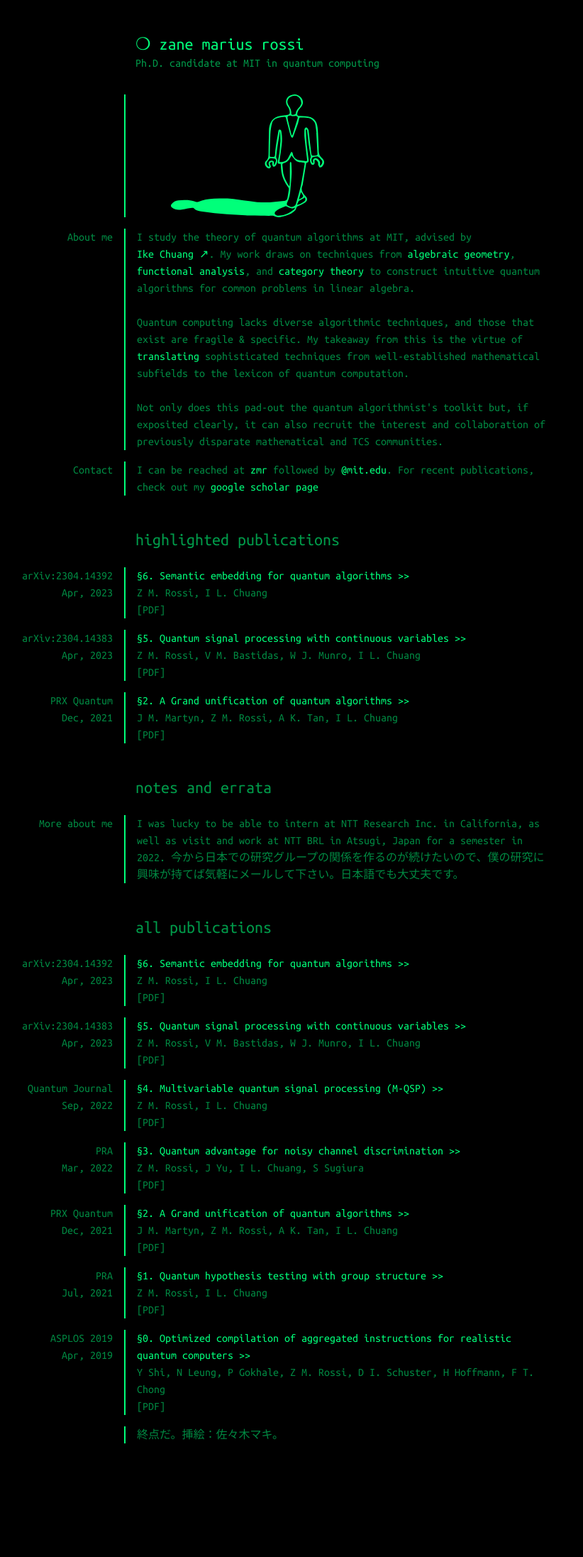
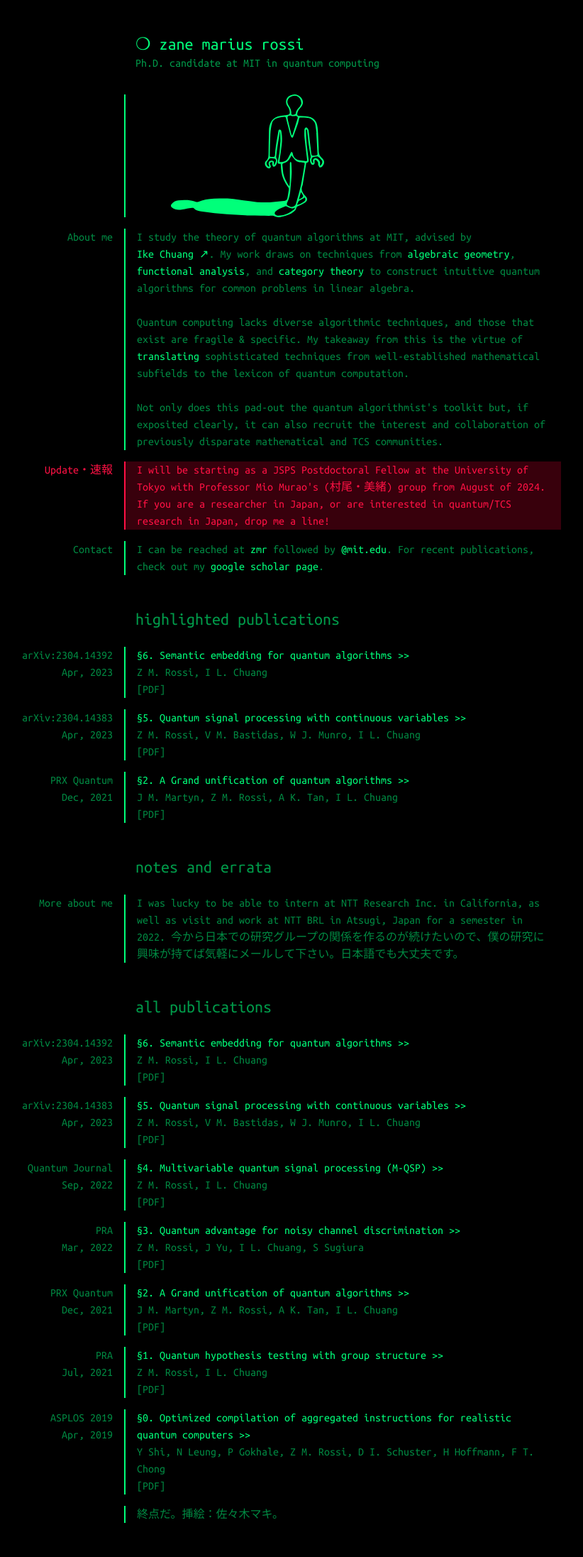
Before and after one commit to pedalferrous/pedalferrous.github.io, a Jekyll site: the page built from index.md, in a window 1280 px wide. Shown: the whole page at 71% size, without its empty margins (289-1111 px from the left). Built offline with Jekyll 4.4.1, drawn with Linux system fonts in a browser that asks for light colours; before the commit the page ends 2081 px from its top, so only the background shows below that.

Commit message:
Update content.

```diff
--- a/_layouts/home.html
+++ b/_layouts/home.html
@@ -114,6 +114,28 @@ layout: default
               </div>
           </div>
 
+          <div class="row no-gutters">
+              <div class="col col-12 pt-3">
+                  <div class="code-box">
+                      <!-- Display for mobile -->
+                      <div class="d-md-none">
+                          <p class="post-mobile-alert">
+                              I will be starting as a JSPS Postdoctoral Fellow at the University of Tokyo with Professor Mio Murao's (村尾・美緒) group from August of 2024. If you are a researcher in Japan, or are interested in quantum/TCS research in Japan, drop me a line!
+                          </p>
+                      </div>
+                      <!-- Display on larger devices -->
+                      <div class="d-none d-md-block">
+                          <p class="left-post-alert">
+                              Update・速報
+                          </p>
+                          <p class="right-post-alert">
+                              I will be starting as a JSPS Postdoctoral Fellow at the University of Tokyo with Professor Mio Murao's (村尾・美緒) group from August of 2024. If you are a researcher in Japan, or are interested in quantum/TCS research in Japan, drop me a line!
+                          </p>
+                      </div>
+                  </div>
+              </div>
+          </div>
+
           <!-- listing questions in the above intro, as bullets -->
 
           <!-- interests, directions, contact -->
@@ -123,7 +145,7 @@ layout: default
                       <!-- Display for mobile -->
                       <div class="d-md-none">
                           <p class="post-mobile-dull">
-                              I can be reached at <span class="emphasis">zmr</span> followed by <span class="emphasis">@mit.edu</span>.
+                              I can be reached at <span class="emphasis">zmr</span> followed by <span class="emphasis">@mit.edu</span>. For recent publications, check out my <a href="https://scholar.google.com/citations?user=W8_-cSoAAAAJ&hl=en" class="emphasis">google scholar page</a>.
                           </p>
                       </div>
                       <!-- Display on larger devices -->
@@ -132,7 +154,7 @@ layout: default
                               Contact
                           </p>
                           <p class="right-post-dull">
-                              I can be reached at <span class="emphasis">zmr</span> followed by <span class="emphasis">@mit.edu</span>. For recent publications, check out my <a href="https://scholar.google.com/citations?user=W8_-cSoAAAAJ&hl=en" class="emphasis">google scholar page</a>
+                              I can be reached at <span class="emphasis">zmr</span> followed by <span class="emphasis">@mit.edu</span>. For recent publications, check out my <a href="https://scholar.google.com/citations?user=W8_-cSoAAAAJ&hl=en" class="emphasis">google scholar page</a>.
                           </p>
                       </div>
                   </div>
--- a/assets/css/base.css
+++ b/assets/css/base.css
@@ -8,6 +8,8 @@
     --nav-bg: #002011;
     --link: #000; /* pending */
     --link-hover: #000; /* pending */
+    --main-alert: #ff1144;
+    --main-alert-dull: #38000c;
     /* quote environment */
     --quote-fg: #00ff7a; /* pending */
     --quote-bg: #002011; /* pending */
@@ -138,9 +140,34 @@ a:hover {
     min-height: 1em;
 }
 
+.right-post-alert {
+    color: var(--main-alert);
+    background-color: var(--main-alert-dull);
+    padding-top: 0px;
+    padding-bottom: 0px;
+/*    margin-right: 20%;*/
+    margin-top: 0px;
+    margin-bottom: 0px;
+    float: right;
+    width: 70%;
+    border-left: 2px solid var(--main-alert);
+    min-height: 1em;
+}
+
 /* metadata for index post */
 .left-post {
     color: var(--main-text-dull);
+    padding-top: 0px;
+    padding-bottom: 0px;
+    margin-top: 0px;
+    margin-bottom: 0px;
+    text-align: right;
+    float: left;
+    width: 30%;
+}
+
+.left-post-alert {
+    color: var(--main-alert);
     padding-top: 0px;
     padding-bottom: 0px;
     margin-top: 0px;
@@ -194,6 +221,16 @@ a:hover {
     margin-top: 0px;
     margin-bottom: 0px;
     border-left: 2px solid var(--code-border);
+}
+
+.post-mobile-alert {
+    color: var(--main-alert);
+    background-color: var(--main-alert-dull);
+    padding-top: 0px;
+    padding-bottom: 0px;
+    margin-top: 0px;
+    margin-bottom: 0px;
+    border-left: 2px solid var(--main-alert);
 }
 
 /* general post para */
```
Also changed, not shown: 3 other files.
